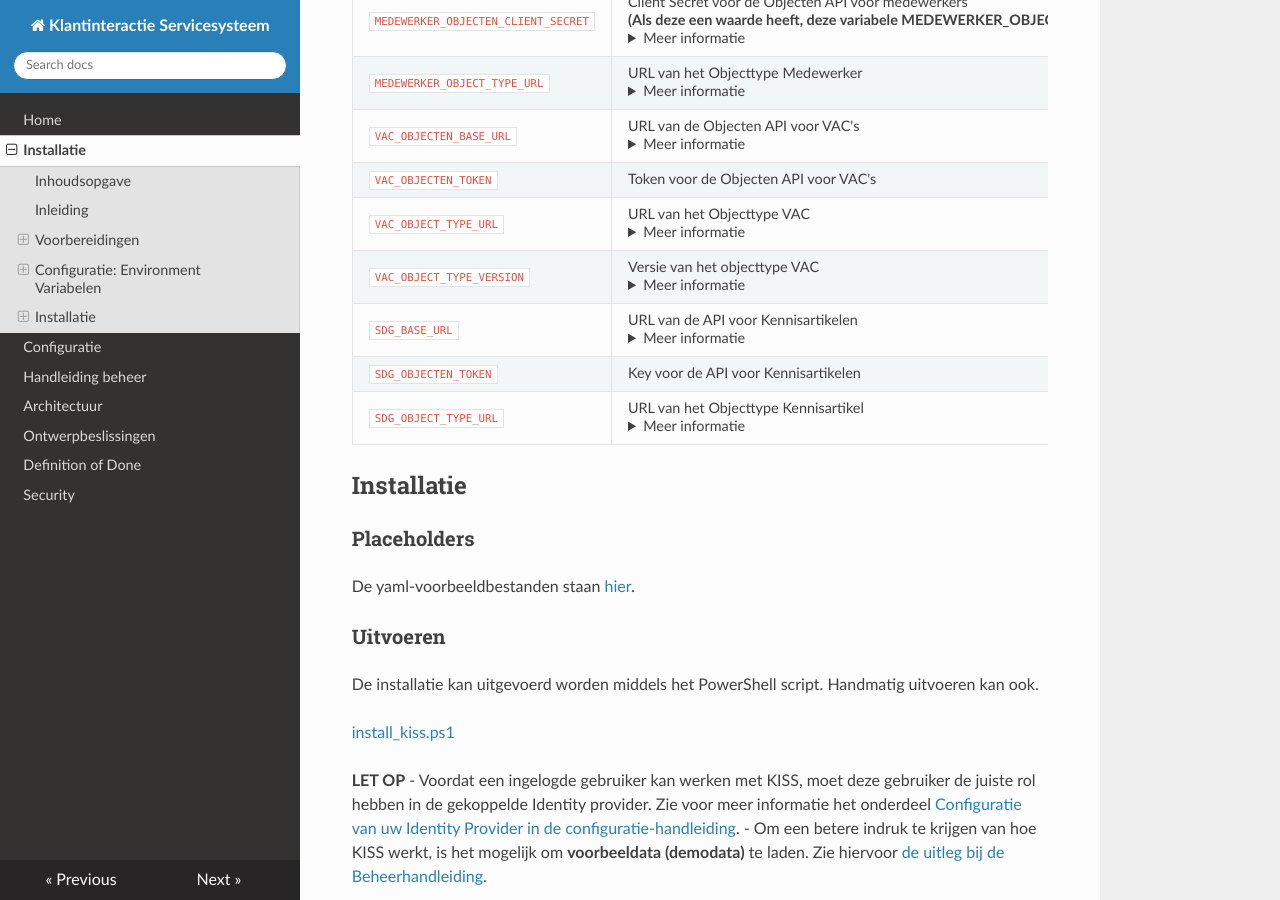
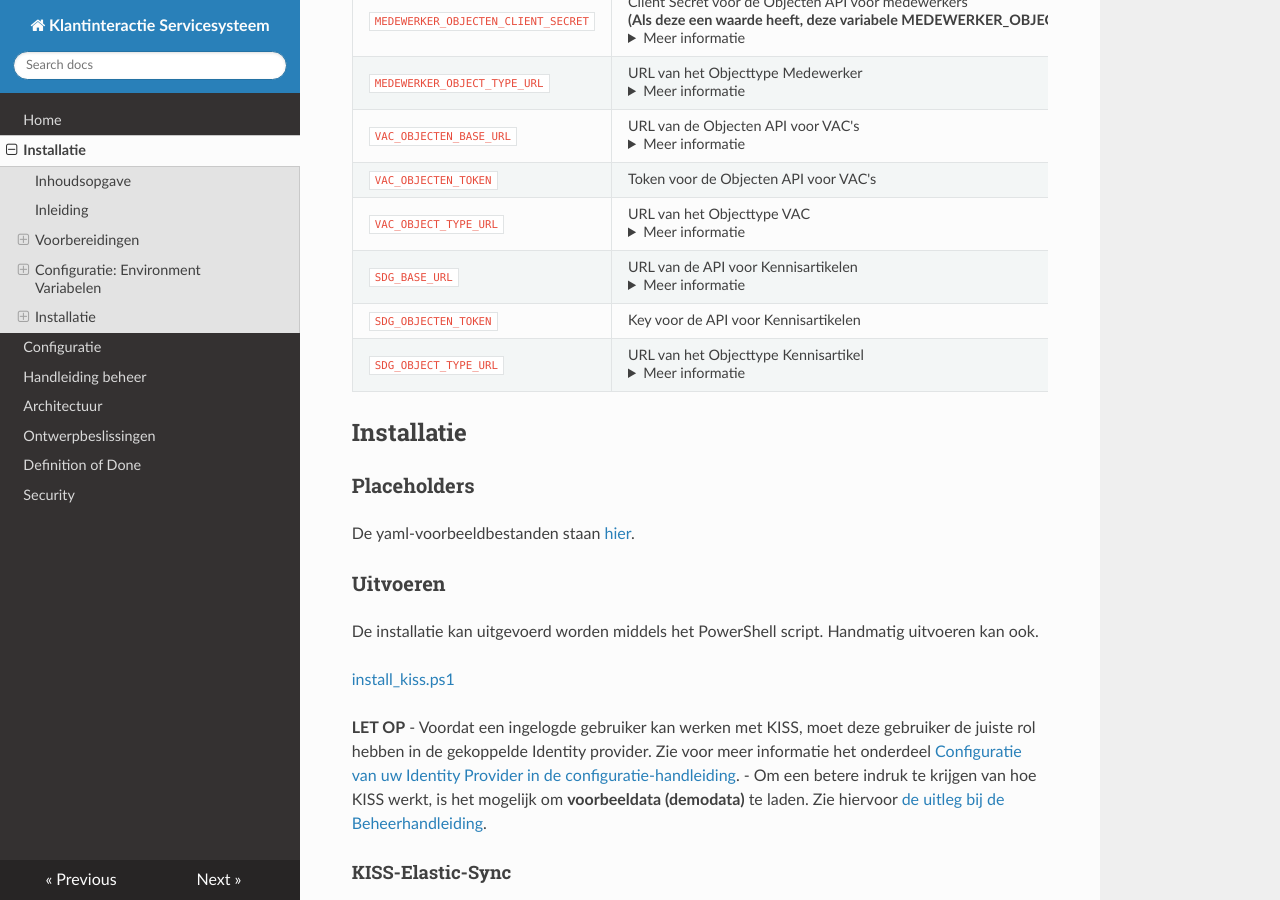
Before and after one commit to Klantinteractie-Servicesysteem/.github, an MkDocs documentation site: the page built from docs/INSTALLATION.md, in a window 1280 px wide and 900 px high, scrolled down 6217 px. Built offline with MkDocs 1.6.1, drawn with Linux system fonts in a browser that asks for light colours; nearby versions of some CDN libraries.

Commit message:
Revert "Update INSTALLATION.md"
This reverts commit 39e35e701268689986cf63eef974ccc73953441d.

```diff
--- a/docs/INSTALLATION.md
+++ b/docs/INSTALLATION.md
@@ -195,7 +195,6 @@
 | `VAC_OBJECTEN_BASE_URL`              | URL van de Objecten API voor VAC's  <details> <summary>Meer informatie </summary> Bijvoorbeeld: `https://objectenregister.mijngemeente.nl` </details>                                                                     |
 | `VAC_OBJECTEN_TOKEN`                 | Token voor de Objecten API voor VAC's                                                                     |
 | `VAC_OBJECT_TYPE_URL`                | URL van het  Objecttype VAC    <details> <summary>Meer informatie </summary> Bijvoorbeeld `https://objecttypenregister.mijngemeente.nl/api/v2/objecttypes/f83fdc48-5ddb-4b1a-a347-e20092031399` </details>                                                                 |
-| `VAC_OBJECT_TYPE_VERSION`  | Versie van het objecttype VAC      <details> <summary>Meer informatie </summary> Bijvoorbeeld `1` <br /> KISS schrijft VAC's in het Objectenregister. Hierbij moet je altijd de versie van het objecttype meegeven. Omdat het per gemeente kan verschillen welke versie de meest recente is, moet je hier invullen welk versienummer KISS moet meegeven. De standaard waarde in het objecttypenregister is 1. Alleen als er binnen de gemeente wijzigingen zijn uitgevoerd op dit objecttype, zal er een hogere waarde zijn. </details>          |
 | `SDG_BASE_URL`                       | URL van de API voor Kennisartikelen  <details> <summary>Meer informatie </summary> Bijvoorbeeld: `https://objectenregister.mijngemeente.nl` </details>  |
 | `SDG_OBJECTEN_TOKEN`                 | Key voor de API voor Kennisartikelen                                                                      |
 | `SDG_OBJECT_TYPE_URL`                | URL van het Objecttype Kennisartikel <details> <summary>Meer informatie </summary> Bijvoorbeeld `https://objecttypenregister.mijngemeente.nl/api/v2/objecttypes/f83fdc48-5ddb-4b1a-a347-e20092031399` </details>      |
```
